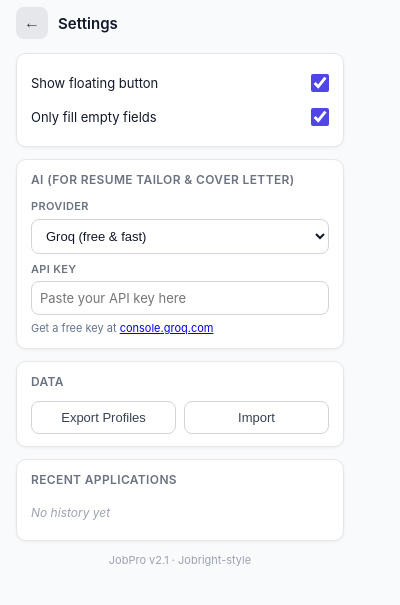
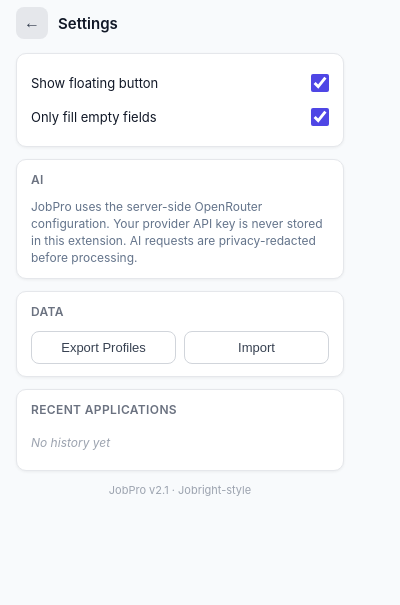
Before and after one commit to AmitKr9958/JobPro, a browser extension: page popup.html in a window 400 px wide. Both pictures are taken after a click on the button "⚙️". Shown: the part 63-668 px from the top of the page. Drawn offline with Linux system fonts and the light colour scheme.

Commit message:
Remove client-side AI provider key controls

```diff
--- a/popup.html
+++ b/popup.html
@@ -225,20 +225,11 @@
       </section>
 
       <section class="card">
-        <h3>AI (for Resume Tailor & Cover Letter)</h3>
-        <div class="field" style="margin-bottom:8px">
-          <label>Provider</label>
-          <select id="settingAiProvider" class="select">
-            <option value="groq">Groq (free & fast)</option>
-            <option value="openai">OpenAI</option>
-            <option value="gemini">Google Gemini</option>
-          </select>
-        </div>
-        <div class="field">
-          <label>API Key</label>
-          <input type="password" id="settingAiKey" placeholder="Paste your API key here" style="width:100%;padding:8px;border:1px solid #d1d5db;border-radius:8px" />
-        </div>
-        <p style="font-size:11px;color:#64748b;margin-top:6px">Get a free key at <a href="https://console.groq.com" target="_blank">console.groq.com</a></p>
+        <h3>AI</h3>
+        <p style="font-size:12px;color:#64748b;margin:0">
+          JobPro uses the server-side OpenRouter configuration. Your provider API key is never stored in this extension.
+          AI requests are privacy-redacted before processing.
+        </p>
       </section>
 
       <section class="card">
```
